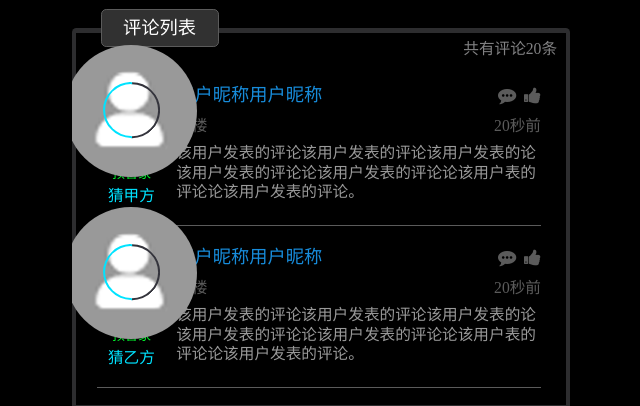
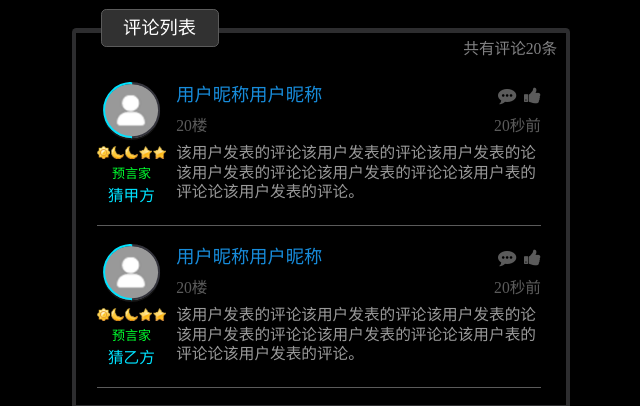
Before and after one commit to 13482505119/Pluto, a website: page web/detail.html in a window 1280 px wide. Shown: the part 394-800 px from the top of the page, without its empty margins (319-959 px from the left). Drawn offline with nearby package versions, Linux system fonts and the light colour scheme; files that its build step writes are made by us from their sources.

Commit message:
解决头像bug.

```diff
--- a/web/scss/pluto.scss
+++ b/web/scss/pluto.scss
@@ -685,8 +685,9 @@ h1, h2, h3, h4, h5, h6 {
       border-right: pxToRem(6px) solid #00E3FF;
     }
     img {
-      width: 132px;
-      height: 132px;
+      width: pxToRem(126px);
+      height: pxToRem(126px);
+      border: 0;
       border-radius: 50%;
       object-fit: cover;
       -o-object-fit: cover;
```
Also changed, not shown: web/css/pluto.css.
